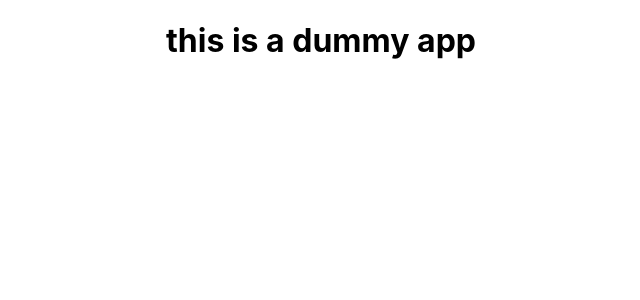
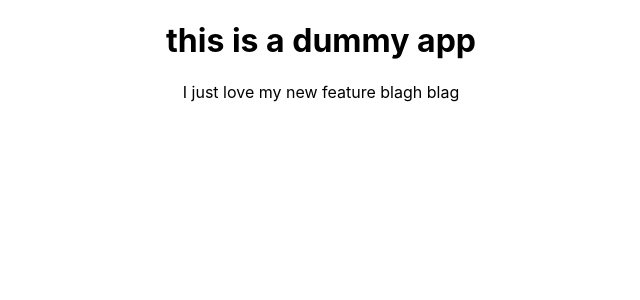
Before and after one commit to Aid19801/agne, a React (Create React App) app: page / in a window 1280 px wide. Shown: the top 300 px of the page, without its empty margins (319-959 px from the left). Built offline with nearby package versions, Linux system fonts and the light colour scheme.

Commit message:
first changess to this feature

```diff
--- a/src/App.js
+++ b/src/App.js
@@ -6,6 +6,7 @@ function App() {
   return (
     <div className="App">
     <h1>this is a dummy app</h1>
+    <p>I just love my new feature blagh blag</p>
     </div>
   );
 }
```
